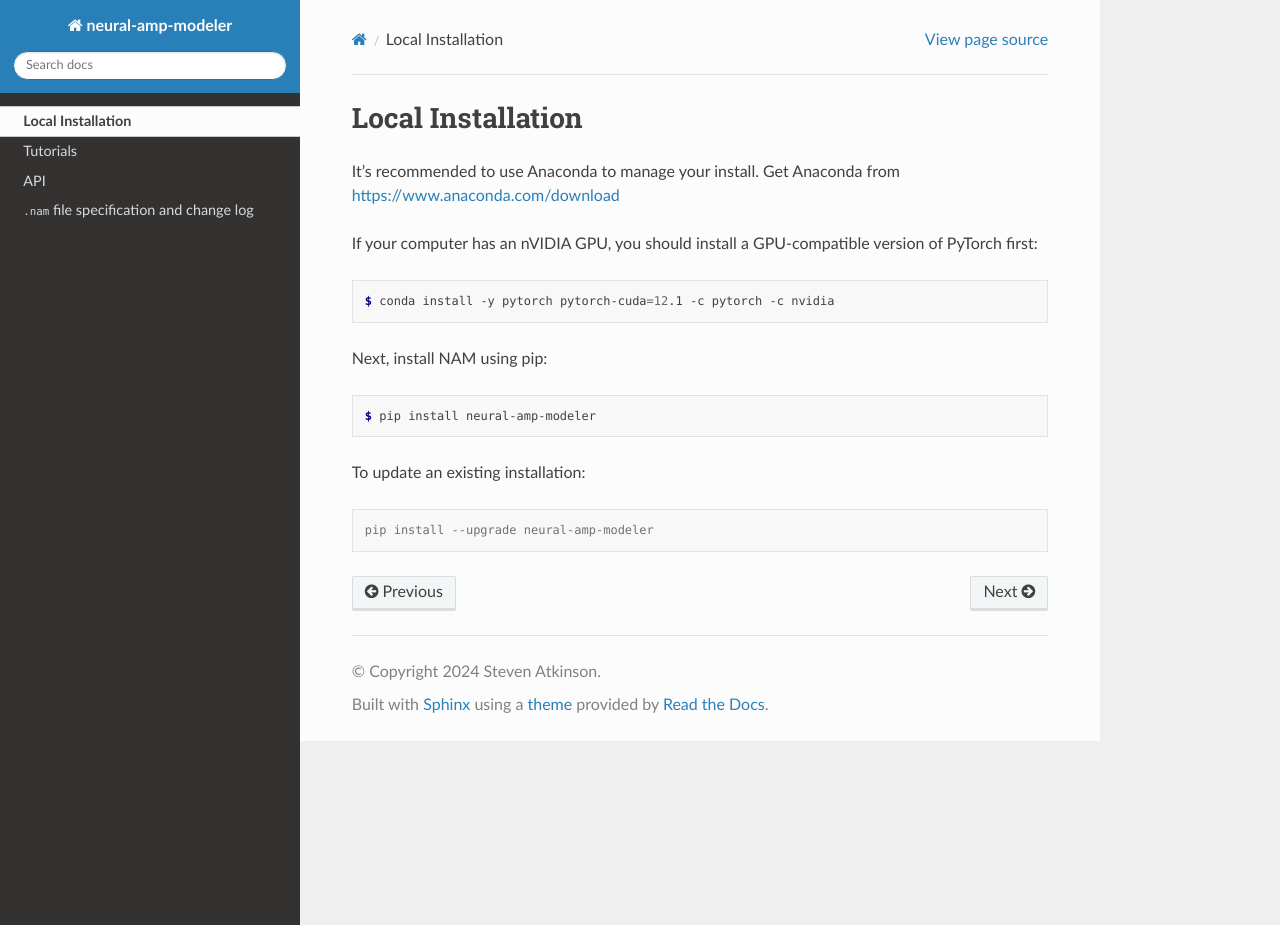
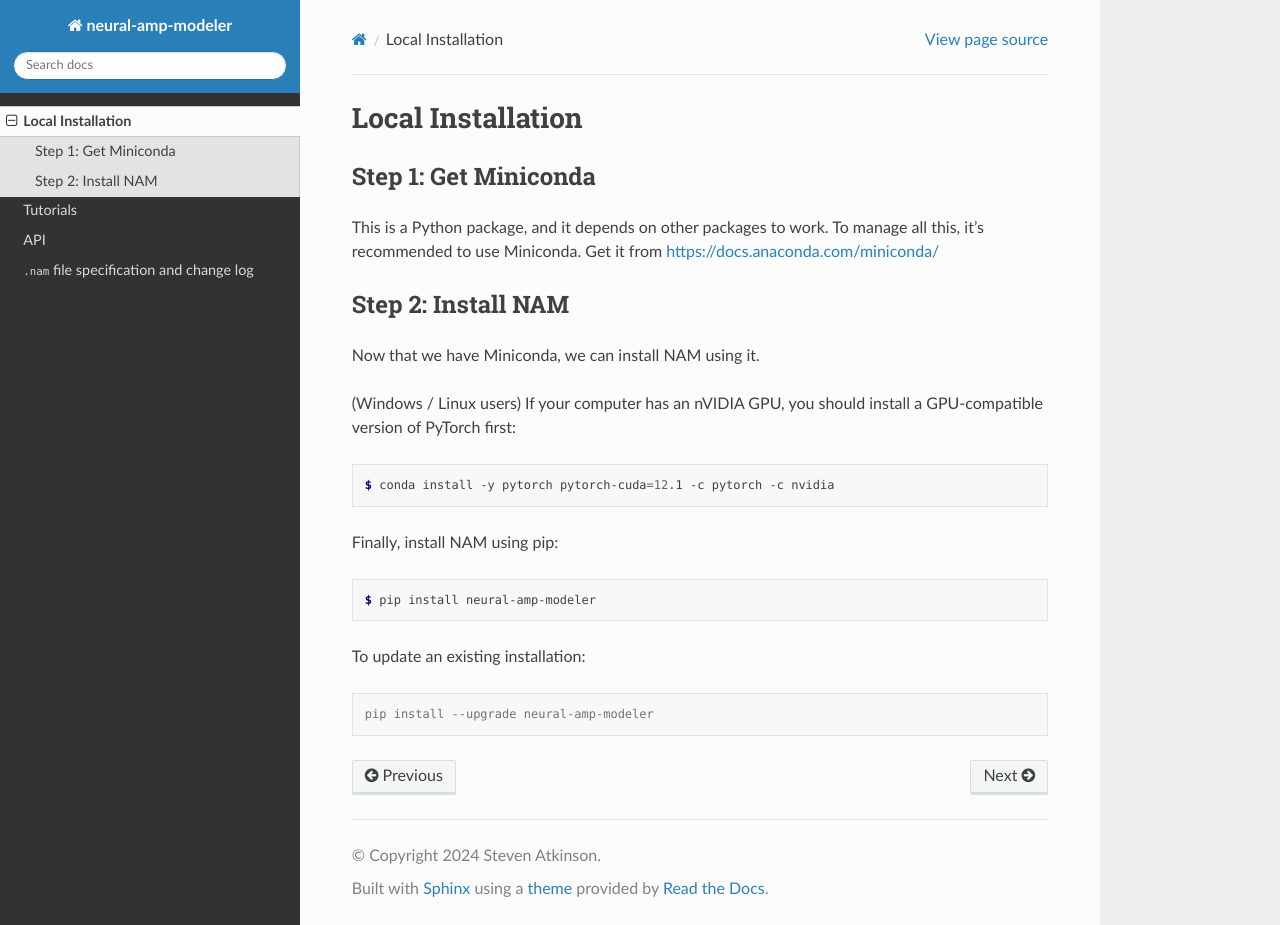
Before and after one commit to sdatkinson/neural-amp-modeler, a Sphinx documentation site: the page built from docs/source/installation.rst, in a window 1280 px wide and 925 px high. Built offline with Sphinx 7.4.7 and the Read the Docs theme 3.1.0, drawn with Linux system fonts in a browser that asks for light colours.

Commit message:
Update install instructions to Miniconda

```diff
--- a/docs/source/installation.rst
+++ b/docs/source/installation.rst
@@ -3,17 +3,26 @@
 Local Installation
 ==================
 
-It's recommended to use Anaconda to manage your install. Get Anaconda from
-https://www.anaconda.com/download
+Step 1: Get Miniconda
+^^^^^^^^^^^^^^^^^^^^^
 
-If your computer has an nVIDIA GPU, you should install a GPU-compatible version
-of PyTorch first:
+This is a Python package, and it depends on other packages to work. To manage
+all this, it's recommended to use Miniconda. Get it from
+https://docs.anaconda.com/miniconda/
+
+Step 2: Install NAM
+^^^^^^^^^^^^^^^^^^^
+
+Now that we have Miniconda, we can install NAM using it.
+
+(Windows / Linux users) If your computer has an nVIDIA GPU, you should install a
+GPU-compatible version of PyTorch first:
 
 .. code-block:: console
 
    $ conda install -y pytorch pytorch-cuda=12.1 -c pytorch -c nvidia
 
-Next, install NAM using pip:
+Finally, install NAM using pip:
 
 .. code-block:: console
 
```
